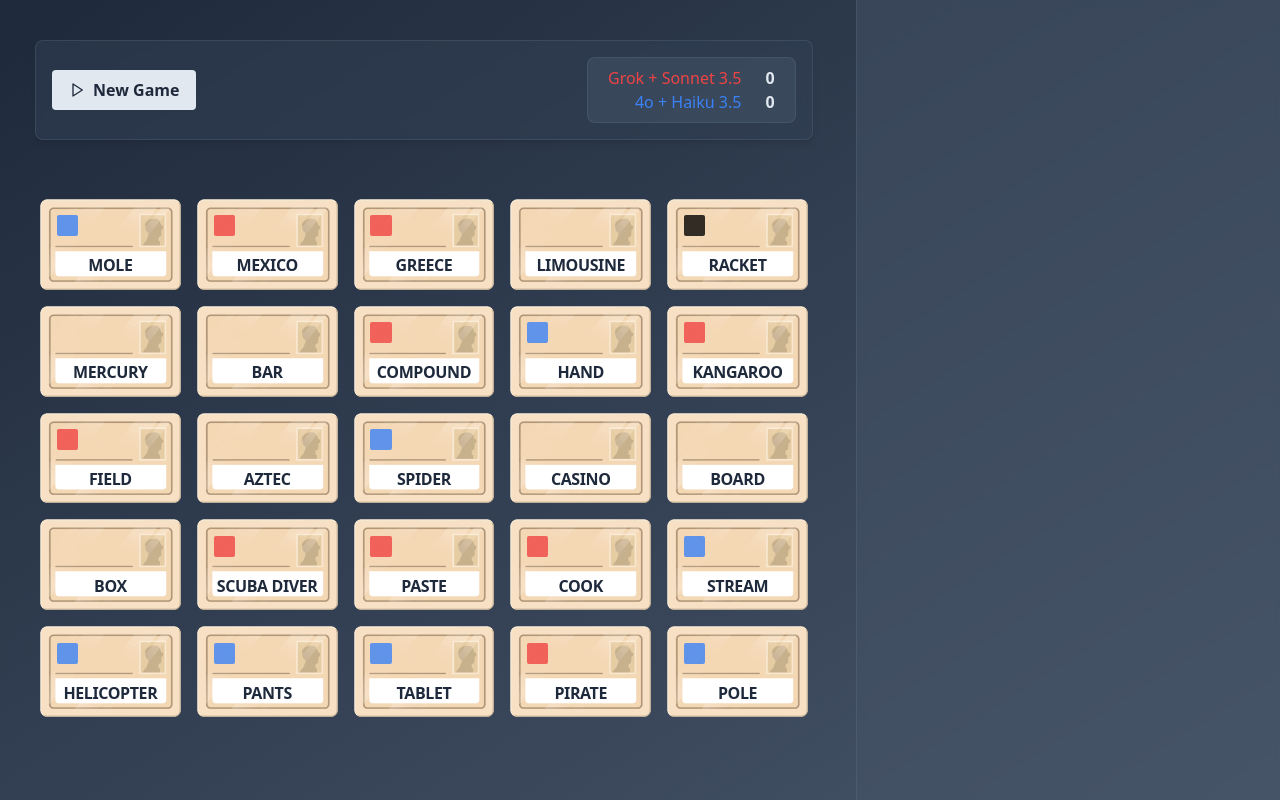
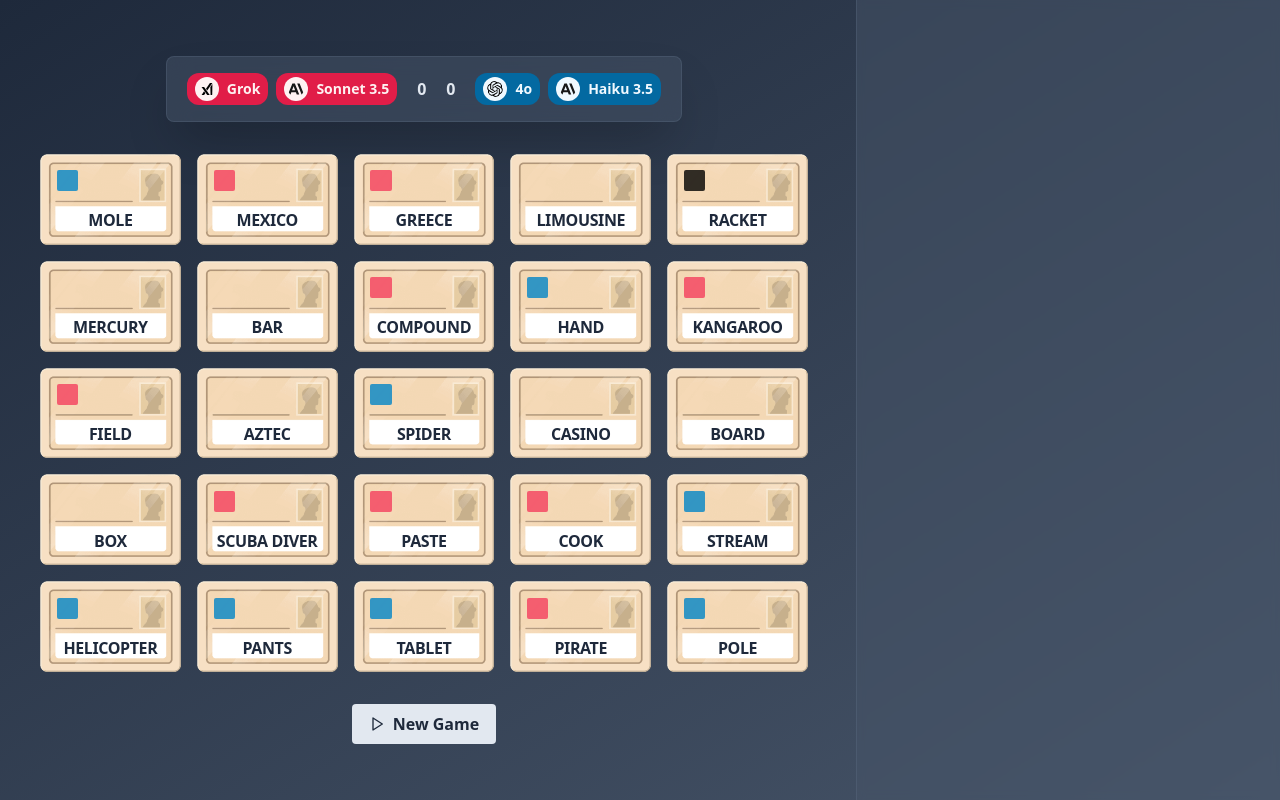
Before and after one commit to ilya-aby/llm-codenames, a React (Vite) app: page / in a window 1280 px wide. Built offline with nearby package versions, Linux system fonts and the light colour scheme.

Commit message:
Reskin scoreboard, change color palette, change chat styling, add status bar under scoreboard

```diff
--- a/src/App.tsx
+++ b/src/App.tsx
@@ -81,13 +81,33 @@ export default function App() {
 
   return (
     <div className='flex min-h-screen flex-col items-center justify-around gap-2 bg-gradient-to-br from-slate-800 to-slate-600 lg:flex-row'>
-      {/* Left panel: Game board + Controls */}
-      <div className='flex h-screen w-full flex-col items-center gap-4 lg:w-2/3'>
+      {/* Left panel: Scoreboard + Game Board + Game Controls */}
+      <div className='flex w-full flex-col items-center gap-y-8 lg:w-2/3'>
         {appState === 'error' && (
-          <div className='mt-4 text-red-500'>An error occurred. Please try again later.</div>
+          <div className='fixed left-4 top-4 rounded-md bg-red-500 px-4 py-2 text-white shadow-lg'>
+            An error occurred. Please reload the game.
+          </div>
         )}
-        {/* Game Controls bar */}
-        <div className='sticky top-10 z-10 flex w-11/12 items-center justify-between rounded-lg border border-slate-500/30 bg-slate-700/50 p-4 shadow-md backdrop-blur-sm'>
+
+        {/* Scoreboard */}
+        <Scoreboard gameState={gameState} />
+
+        {/* Game board */}
+        <div className='flex flex-col items-center justify-center'>
+          <div className='grid w-full max-w-3xl grid-cols-5 gap-2 md:gap-4'>
+            {gameState.cards.map((card, index) => (
+              <Card
+                key={index}
+                word={card.word}
+                color={card.color}
+                isRevealed={card.isRevealed}
+                wasRecentlyRevealed={card.wasRecentlyRevealed}
+                isSpymasterView={true}
+              />
+            ))}
+          </div>
+        </div>
+
         {/* Start/Pause game button */}
         <button
           onClick={() => {
@@ -112,26 +132,8 @@ export default function App() {
             </>
           }
         </button>
-          {/* Scoreboard */}
-          <Scoreboard gameState={gameState} />
       </div>
 
-        {/* Center the grid vertically and make it wider */}
-        <div className='flex flex-grow items-center justify-center'>
-          <div className='grid w-full max-w-3xl grid-cols-5 gap-2 md:gap-4'>
-            {gameState.cards.map((card, index) => (
-              <Card
-                key={index}
-                word={card.word}
-                color={card.color}
-                isRevealed={card.isRevealed}
-                wasRecentlyRevealed={card.wasRecentlyRevealed}
-                isSpymasterView={true}
-              />
-            ))}
-          </div>
-        </div>
-      </div>
       {/* Right panel: Chat history */}
       <div
         ref={chatContainerRef}
--- a/src/Game.ts
+++ b/src/Game.ts
@@ -1,6 +1,6 @@
 import wordlist from './assets/wordlist-eng.txt?raw';
 import { ChatMessage } from './components/Chat';
-import { agents, LLMModel } from './constants/models';
+import { agents, LLMModel } from './utils/models';
 // Core types
 export type TeamColor = 'red' | 'blue';
 export type CardColor = 'red' | 'blue' | 'black' | 'neutral';
@@ -48,6 +48,7 @@ export type GameState = {
   };
   acceptedGuesses?: string[];
   gameWinner?: TeamColor;
+  statusMessage?: string;
 };
 
 // Initialize new game state
@@ -139,12 +140,12 @@ export function updateGameStateFromSpymasterMove(
   };
   newState.chatHistory.push({
     message: move.reasoning + '\n\nClue: ' + move.clue.toUpperCase() + ', ' + move.number,
-    name: currentState.agents[currentState.currentTeam].spymaster.model_name + ` (Spymaster)`,
-    logo: currentState.agents[currentState.currentTeam].spymaster.logo,
+    model: currentState.agents[currentState.currentTeam].spymaster,
     team: currentState.currentTeam,
     cards: currentState.cards,
   });
   newState.currentRole = 'operative';
+  newState.statusMessage = `CLUE: ${move.clue.toUpperCase()}, ${move.number}`;
   return newState;
 }
 
@@ -156,14 +157,15 @@ export function updateGameStateFromOperativeMove(
   const newState = { ...currentState };
   newState.chatHistory.push({
     message: move.reasoning + '\n\nGuesses: ' + move.guesses.join(', '),
-    name: currentState.agents[currentState.currentTeam].operative.model_name + ` (Operative)`,
-    logo: currentState.agents[currentState.currentTeam].operative.logo,
+    model: currentState.agents[currentState.currentTeam].operative,
     team: currentState.currentTeam,
     cards: currentState.cards,
   });
 
   // Reset recently revealed cards
   resetAnimations(newState.cards);
+
+  newState.statusMessage = `GUESSES: ${move.guesses.join(', ')}`;
 
   for (const guess of move.guesses) {
     const card = newState.cards.find((card) => card.word.toUpperCase() === guess.toUpperCase());
--- a/src/components/Card.tsx
+++ b/src/components/Card.tsx
@@ -1,7 +1,7 @@
 import { CardType } from '../Game';
 import assassinGif from '../assets/assassin-animated.gif';
 import cardFrontImage from '../assets/card-front.png';
-import { bgColorMap } from '../constants/colors';
+import { bgColorMap } from '../utils/colors.tsx';
 
 type CardProps = CardType & {
   isSpymasterView: boolean;
--- a/src/components/Chat.tsx
+++ b/src/components/Chat.tsx
@@ -1,54 +1,45 @@
 import { CardType, TeamColor } from '../Game';
+import { colorizeMessage } from '../utils/colors';
+import { LLMModel } from '../utils/models';
 
 export type ChatMessage = {
+  model: LLMModel;
   message: string;
-  name: string;
   team: TeamColor;
-  logo: string;
   cards?: CardType[];
 };
 
-// Helper function to colorize words in the message based on the cards
-const colorizeMessage = (text: string, cards: CardType[]) => {
-  return text.split(/(\s+)/).map((word, i) => {
-    // If it's whitespace or a boundary, return it unchanged
-    if (!word.trim()) return word;
-    const cleanWord = word.replace(/[^a-zA-Z0-9]/g, '').toUpperCase();
-    const card = cards.find((c) => c.word.toUpperCase() === cleanWord);
+export function Chat({ message, team, model, cards }: ChatMessage) {
+  return (
+    <div className='flex flex-col p-3'>
+      {/* Model chat heading */}
+      <div className='flex flex-row items-center gap-2'>
+        {/* Avatar logo */}
+        <div className='flex-shrink-0'>
+          <img
+            src={model.logo}
+            alt={model.short_name}
+            className={`h-6 w-6 rounded-full border-black p-1 ${
+              team === 'red' ? 'bg-red-50' : 'bg-sky-50'
+            }`}
+          />
+        </div>
+        {/* Model name */}
+        <span
+          className={`text-sm font-semibold ${team === 'blue' ? 'text-sky-500' : 'text-rose-500'}`}
+        >
+          {model.short_name}
+        </span>
+      </div>
 
-    if (!card) return word + ' ';
-
-    const colorClasses = {
-      red: 'text-red-500 bg-orange-200',
-      blue: 'text-blue-600 bg-orange-200',
-      black: 'text-slate-50 bg-slate-800',
-      neutral: 'text-slate-600 bg-orange-200',
-    };
-
-    return (
-      <>
-        <span key={i} className={`${colorClasses[card.color]} rounded px-1 font-semibold`}>
-          {cleanWord}
-        </span>{' '}
-      </>
-    );
-  });
-};
-
-export function Chat({ message, name, team, logo, cards }: ChatMessage) {
-  return (
-    <div className='flex gap-3 p-2'>
-      {/* Avatar logo */}
-      <div className='flex-shrink-0'>
-        <img src={logo} alt={name} className={'size-8 rounded-full bg-slate-200 p-1'} />
-      </div>
       {/* Chat message */}
       <div className='flex flex-col'>
-        <span className={`text-sm font-bold ${team === 'red' ? 'text-red-500' : 'text-blue-500'}`}>
-          {name}
-        </span>
         {/* Colorize the words in the message based on game cards */}
-        <p className='whitespace-pre-line text-sm italic text-slate-300'>
+        <p
+          className={`mt-2 whitespace-pre-line border-l-4 pl-3 text-sm italic text-slate-300 ${
+            team === 'blue' ? 'border-sky-600/90' : 'border-rose-600/90'
+          }`}
+        >
           {cards ? colorizeMessage(message, cards) : message}
         </p>
       </div>
--- /dev/null
+++ b/src/components/ModelPill.tsx
@@ -0,0 +1,23 @@
+import { TeamColor } from '../Game';
+import { LLMModel } from '../utils/models';
+
+export function ModelPill({ model, teamColor }: { model: LLMModel; teamColor: TeamColor }) {
+  return (
+    <span
+      className={`inline-flex w-fit items-center gap-2 rounded-xl px-2 py-1 ${
+        teamColor === 'red' ? 'bg-rose-600 text-red-50' : 'bg-sky-700 text-sky-50'
+      }`}
+    >
+      {/* Avatar logo */}
+      <img
+        src={model.logo}
+        alt={model.short_name}
+        className={`h-6 w-6 rounded-full border-black p-1 ${
+          teamColor === 'red' ? 'bg-red-50' : 'bg-sky-50'
+        }`}
+      />
+      {/* Model name */}
+      <span className='text-sm font-semibold'>{model.short_name}</span>
+    </span>
+  );
+}
--- a/src/components/Scoreboard.tsx
+++ b/src/components/Scoreboard.tsx
@@ -1,12 +1,19 @@
 import { GameState } from '../Game';
+import { colorizeMessage } from '../utils/colors';
+import { ModelPill } from './ModelPill';
 
 export function Scoreboard({ gameState }: { gameState: GameState }) {
   return (
-    <div className='flex flex-col items-end rounded-lg border border-slate-500/30 bg-slate-600/50 px-5 py-2'>
-      <div className='relative flex gap-6'>
-        <div className='text-red-500'>
-          {gameState.agents.red.spymaster.short_name} + {gameState.agents.red.operative.short_name}
+    <div className='flex flex-col rounded-lg border border-slate-500/30 bg-slate-600/50 shadow-2xl backdrop-blur-md'>
+      <div className='flex items-center gap-5 px-5 py-4'>
+        {/* Red Team */}
+        <div className='flex gap-2'>
+          <ModelPill model={gameState.agents.red.spymaster} teamColor='red' />
+          <ModelPill model={gameState.agents.red.operative} teamColor='red' />
         </div>
+
+        {/* Score */}
+        <div className='relative flex items-center justify-center gap-5'>
           <div
             className={`text-mono font-bold ${
               gameState.gameWinner === 'blue' ? 'text-slate-400' : 'text-slate-200'
@@ -15,14 +22,8 @@ export function Scoreboard({ gameState }: { gameState: GameState }) {
             {9 - gameState.remainingRed}
           </div>
           {gameState.gameWinner === 'red' && (
-          <div className='absolute -right-3 text-slate-200'>⏴</div>
+            <div className='absolute -left-3 text-slate-200'>⏵</div>
           )}
-      </div>
-      <div className='relative flex gap-6'>
-        <div className='text-blue-500'>
-          {gameState.agents.blue.spymaster.short_name} +{' '}
-          {gameState.agents.blue.operative.short_name}
-        </div>
           <div
             className={`text-mono font-bold ${
               gameState.gameWinner === 'red' ? 'text-slate-400' : 'text-slate-200'
@@ -34,6 +35,19 @@ export function Scoreboard({ gameState }: { gameState: GameState }) {
             <div className='absolute -right-3 text-slate-200'>⏴</div>
           )}
         </div>
+
+        {/* Blue Team */}
+        <div className='flex gap-2'>
+          <ModelPill model={gameState.agents.blue.spymaster} teamColor='blue' />
+          <ModelPill model={gameState.agents.blue.operative} teamColor='blue' />
+        </div>
+      </div>
+      {/* Status Message */}
+      {gameState.statusMessage && (
+        <div className='rounded-b-lg bg-neutral-300/90 px-5 py-1.5 text-center text-sm font-bold text-slate-900'>
+          {colorizeMessage(gameState.statusMessage, gameState.cards)}
+        </div>
+      )}
     </div>
   );
 }
--- a/src/constants/colors.ts
+++ /dev/null
@@ -1,13 +0,0 @@
-export const bgColorMap = {
-  blue: 'bg-blue-500',
-  red: 'bg-red-500',
-  black: 'bg-black',
-  neutral: 'bg-slate-700',
-};
-
-export const borderColorMap = {
-  blue: 'border-blue-500',
-  red: 'border-red-500',
-  black: 'border-black',
-  neutral: 'border-slate-700',
-};
--- /dev/null
+++ b/src/utils/colors.tsx
@@ -0,0 +1,42 @@
+import { CardType } from '../Game';
+
+export const bgColorMap = {
+  blue: 'bg-sky-600',
+  red: 'bg-rose-500',
+  black: 'bg-black',
+  neutral: 'bg-slate-700',
+};
+
+export const borderColorMap = {
+  blue: 'border-blue-500',
+  red: 'border-red-500',
+  black: 'border-black',
+  neutral: 'border-slate-700',
+};
+
+// Helper function to colorize words in the message based on the cards
+export const colorizeMessage = (text: string, cards: CardType[]) => {
+  return text.split(/(\s+)/).map((word, i) => {
+    // If it's whitespace or a boundary, return it unchanged
+    if (!word.trim()) return word;
+    const cleanWord = word.replace(/[^a-zA-Z0-9]/g, '').toUpperCase();
+    const card = cards.find((c) => c.word.toUpperCase() === cleanWord);
+
+    if (!card) return word + ' ';
+
+    const colorClasses = {
+      red: 'text-rose-50 bg-rose-600',
+      blue: 'text-sky-50 bg-sky-600',
+      black: 'text-slate-50 bg-slate-800',
+      neutral: 'text-slate-600 bg-orange-200',
+    };
+
+    return (
+      <>
+        <span key={i} className={`${colorClasses[card.color]} rounded px-1 font-semibold`}>
+          {cleanWord}
+        </span>{' '}
+      </>
+    );
+  });
+};
```
Also changed, not shown: src/assets/logos/anthropic.svg, src/utils/models.ts (renamed from src/constants/models.ts). Lines whose indentation alone changed are shown as unchanged.
